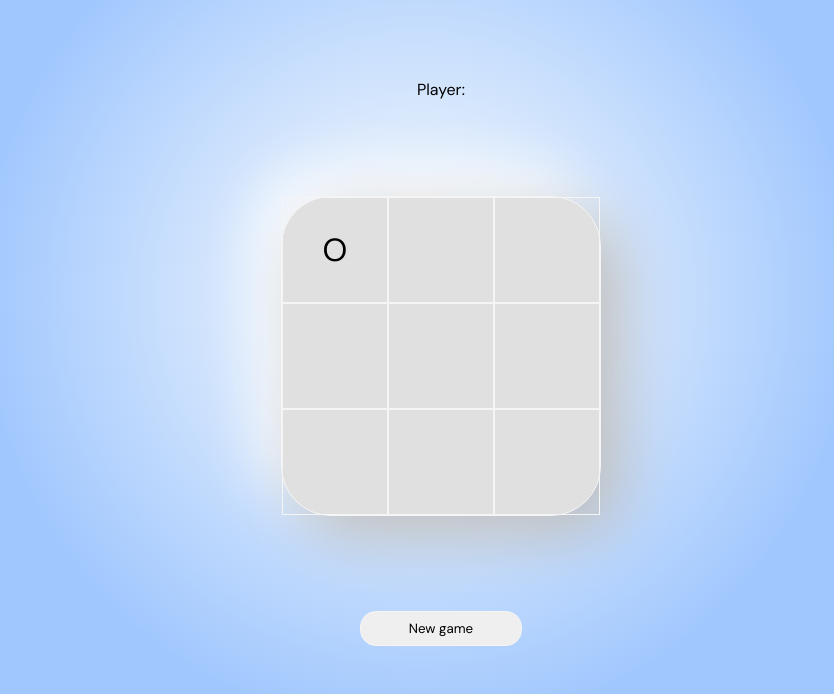
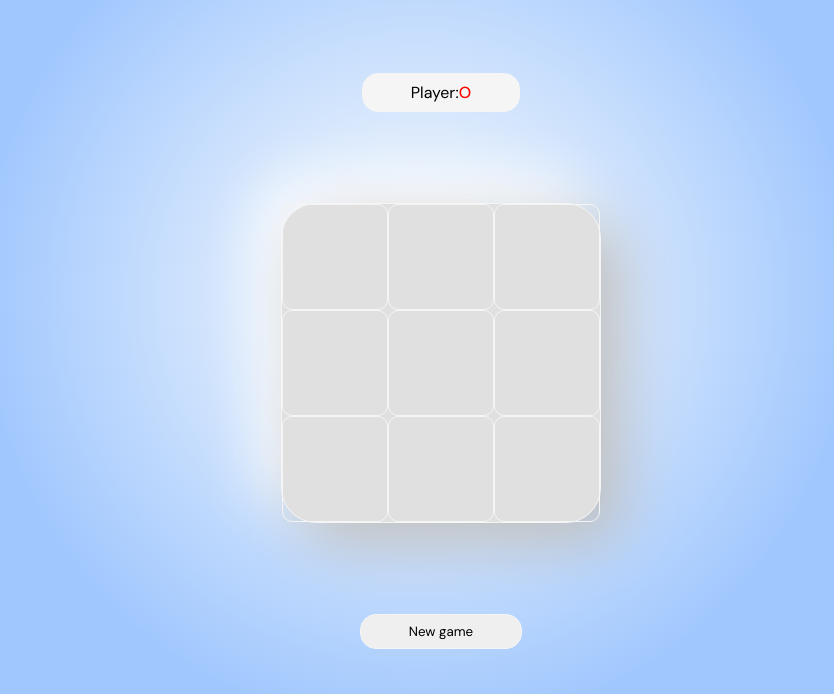
Before and after one commit to pankaj-maker/naughts_and_crosses, a website built with Parcel: page index.html in a window 1280 px wide. Shown: the part 106-800 px from the top of the page, without its empty margins (199-1033 px from the left). Built offline with nearby package versions, Linux system fonts and the light colour scheme.

Commit message:
half done

```diff
--- a/assets/scss/main.scss
+++ b/assets/scss/main.scss
@@ -43,6 +43,18 @@ main{
     right: -2rem;
     color: red;
 }
+.player-status{
+    border: 1px solid whitesmoke;
+    background-color: whitesmoke;
+    padding: 0.5rem 3rem;
+    border-radius: 1rem;
+}
+.current-player{
+    color: red;
+    font-weight: 500;
+
+
+}
 .game{
     width: 100%;
     max-width: 20rem;
@@ -50,21 +62,27 @@ main{
     display: grid;
     border: 1px solid whitesmoke;
     grid-template-columns: repeat(3,1fr);
-    border-radius: 50px;
+    border-radius: 35px;
 background: #e0e0e0;
 box-shadow:  20px 20px 60px #bebebe,
              -20px -20px 60px #ffffff;
 }
 .box{
     border: 1px solid whitesmoke;
+    border-radius: 10px;
     width: 100%;
     aspect-ratio: 1/1;
     font-size: 2rem;
+    cursor: pointer;
     @extend %center
 
+}
+.box:nth-child(2n){
+    border: 1px solid whitesmoke;
 }
 .reset-btn{
     padding: 0.5rem 3rem;
     border-radius: 1rem;
     border: 1px solid whitesmoke;
+    cursor: pointer;
 }
--- a/index.html
+++ b/index.html
@@ -12,9 +12,9 @@
 </head>
 <body><main>
     <h1 class="heading">Noghts & crosses</h1>
-    <p class="player-status" >Player:<span class="curren-player"></span></p>
+    <p class="player-status" >Player:<span class="current-player">X</span></p>
     <div class="game">
-        <div class="box">O</div>
+        <div class="box"></div>
         <div class="box"></div>
         <div class="box"></div>
         <div class="box"></div>
--- a/script.js
+++ b/script.js
@@ -0,0 +1,38 @@
+const currentPlayerEl=document.querySelector(".current-player");
+const gameGrid=document.querySelectorAll(".box");
+
+
+function handleClick(el){
+    el.textContent=currentPlayer
+    swapPlayer();
+
+}
+
+gameGrid.forEach((el)=>{
+el.addEventListener("click",()=>{
+    handleClick(el)
+})
+})
+
+const player=["O","X"];
+let currentPlayer;
+
+const randomPlayer=function(){
+    const randomNo=Math.floor(Math.random()*2)
+    currentPlayer=player[randomNo]
+}
+randomPlayer();
+currentPlayerEl.textContent=currentPlayer;
+console.log(currentPlayer);
+
+
+
+
+
+const swapPlayer=()=>{
+    if(currentPlayer==="X"){
+        currentPlayer= "O"
+    }else{
+        currentPlayer= "X"
+    }
+}
```
